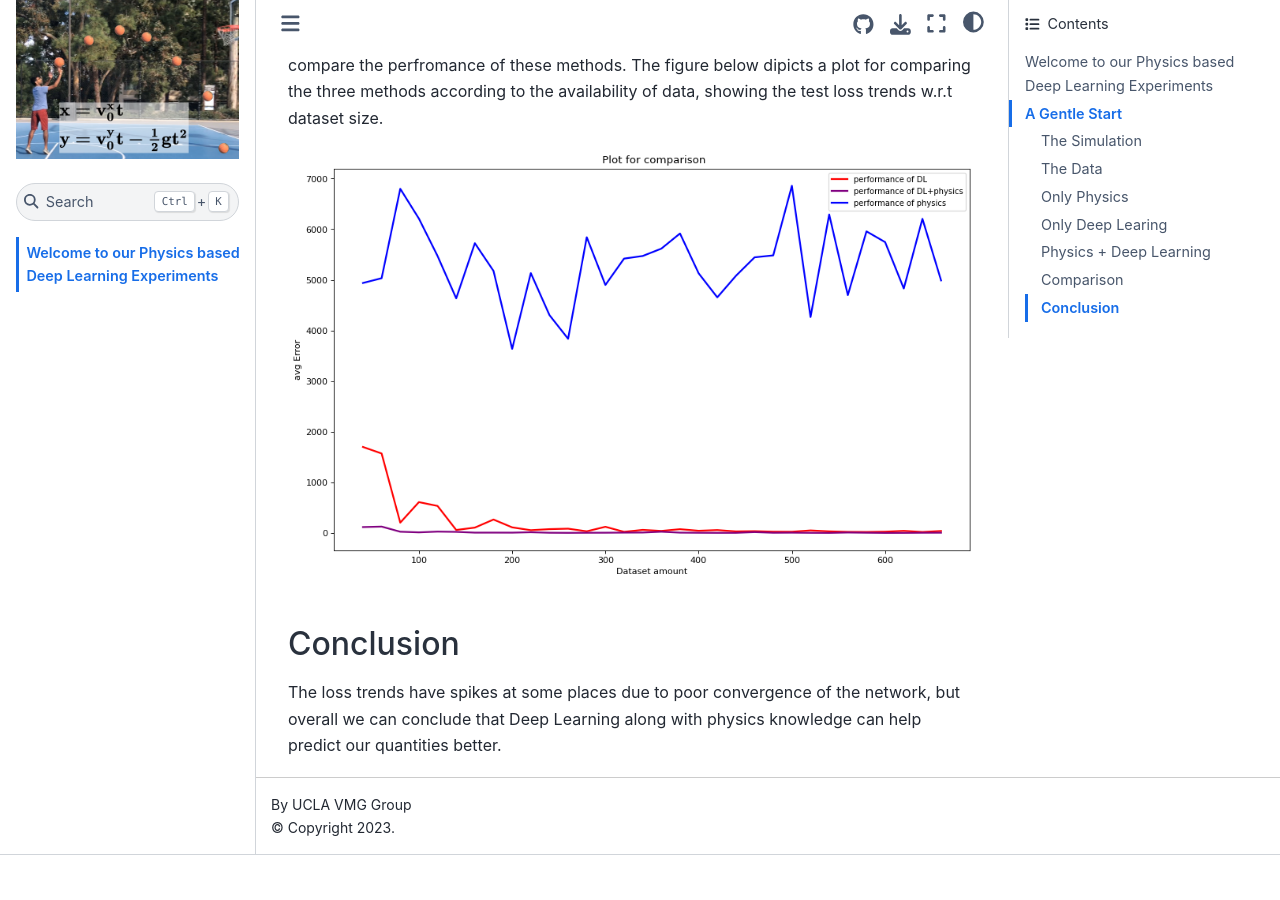
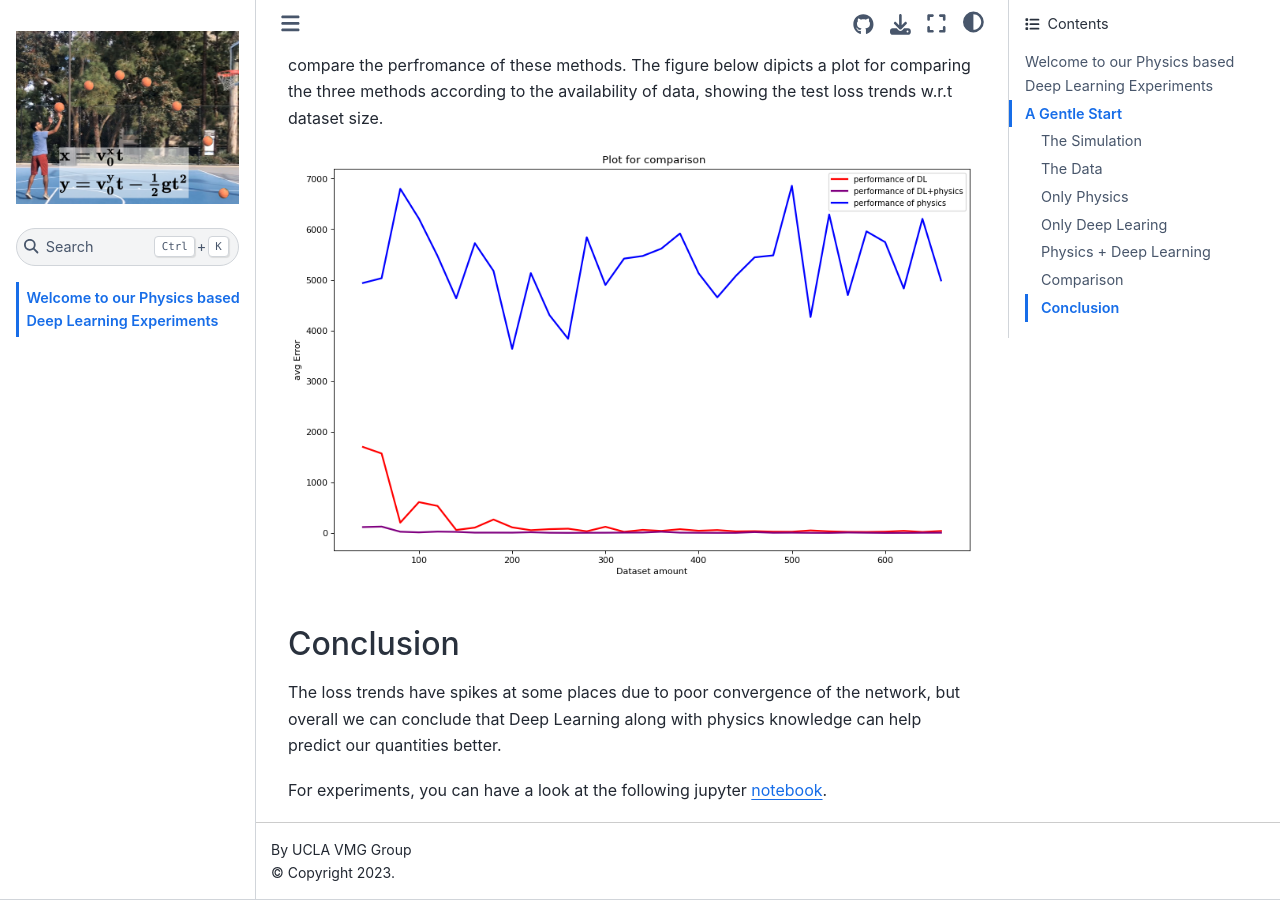
Before and after one commit to srinath2022/physics-based-DL, a Jupyter Book: the page built from intro.md, in a window 1280 px wide and 900 px high, scrolled down 4663 px. Built offline with Jupyter Book 1.0.4 settings and Sphinx 7.4.7 and the Sphinx Book theme 1.1.4, drawn with Linux system fonts in a browser that asks for light colours; before the commit the page ends 5518 px from its top, so only the background shows below that.

Commit message:
added experiments link

```diff
--- a/intro.md
+++ b/intro.md
@@ -108,3 +108,5 @@ The figure below dipicts a plot for comparing the three methods according to the
 ## Conclusion
 
 The loss trends have spikes at some places due to poor convergence of the network, but overall we can conclude that Deep Learning along with physics knowledge can help predict our quantities better.
+
+For experiments, you can have a look at the following jupyter [notebook](https://colab.research.google.com/drive/1bqbEuu8CHm76SXQYgMfZDrpbSVnuKvKa?usp=sharing).
```
